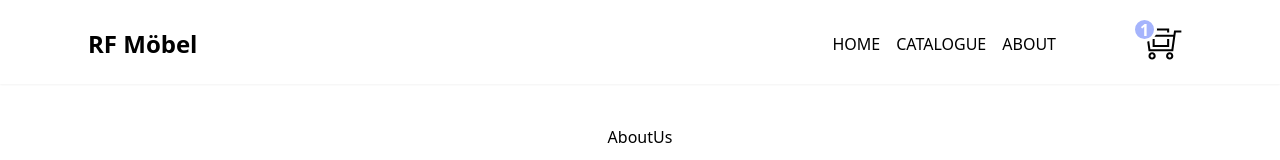
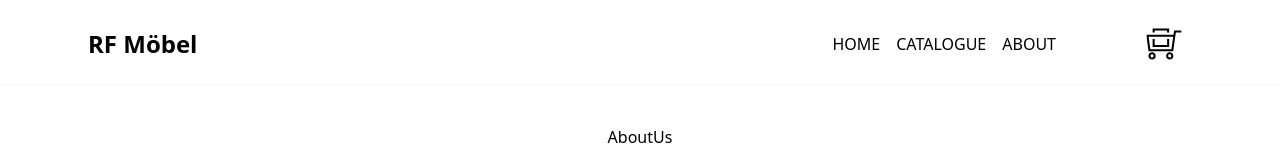
Before and after one commit to IsiNavarro/odin-ShoppingCart, a React (Vite) app: page /about-us in a window 1280 px wide. Shown: the top 160 px of the page. Built offline with nearby package versions, Linux system fonts and the light colour scheme.

Commit message:
Create cartItems state variable. AddItemsToCart

```diff
--- a/src/App.jsx
+++ b/src/App.jsx
@@ -1,9 +1,9 @@
 import Navbar from './components/Navbar';
 import Footer from './components/Footer';
-const App = ({ child }) => {
+const App = ({ child, cartItems }) => {
   return (
     <div>
-      <Navbar />
+      <Navbar cartItems={cartItems} />
       <div className="mt-[100px] lg:mt-[125px] flex items-center justify-center">
         {child}
       </div>
--- a/src/Router.jsx
+++ b/src/Router.jsx
@@ -1,3 +1,4 @@
+import { useState } from 'react';
 import { createBrowserRouter, RouterProvider } from 'react-router-dom';
 
 import App from './App';
@@ -11,20 +12,49 @@ import ErrorPage from './components/ErrorPage';
 import Products from './data/furniture.json';
 
 export const Router = () => {
+  const [cartItems, setCartItems] = useState([]);
+
+  function addItemToCart() {
+    const counter = document.getElementById('product-quantity');
+    const quantity = counter.textContent;
+    if (quantity === '0') return;
+
+    const productID = counter.getAttribute('data-product');
+    console.log(productID);
+    console.log(Products);
+
+    const product = Products.filter(
+      (product) => product.id === Number.parseInt(productID)
+    )[0];
+
+    product.quantity = Number.parseInt(quantity);
+    console.log(product);
+    setCartItems((prevItems) => [...prevItems, product]);
+  }
   const router = createBrowserRouter([
     {
       path: '/',
-      element: <App child={<Home />} />,
+      element: <App cartItems={cartItems} child={<Home />} />,
       errorElement: <ErrorPage />,
     },
     {
       path: 'catalogue',
-      element: <App child={<Catalogue products={Products} />} />,
+      element: (
+        <App cartItems={cartItems} child={<Catalogue products={Products} />} />
+      ),
     },
-    { path: 'about-us', element: <App child={<AboutUs />} /> },
+    {
+      path: 'about-us',
+      element: <App cartItems={cartItems} child={<AboutUs />} />,
+    },
     {
       path: 'product/:productName',
-      element: <App child={<Product products={Products} />} />,
+      element: (
+        <App
+          cartItems={cartItems}
+          child={<Product products={Products} addItemToCart={addItemToCart} />}
+        />
+      ),
     },
   ]);
   return <RouterProvider router={router} />;
--- a/src/components/Navbar.jsx
+++ b/src/components/Navbar.jsx
@@ -4,9 +4,9 @@ import { TfiShoppingCartFull } from 'react-icons/tfi';
 import { FaBarsStaggered } from 'react-icons/fa6';
 import { ImCross } from 'react-icons/im';
 
-const Navbar = () => {
+const Navbar = ({ cartItems }) => {
   const [displayMenu, setDisplayMenu] = useState(false);
-  const itemsInCart = 1;
+  const itemsInCartCounter = cartItems.length;
 
   const toogleHamburger = () => {
     setDisplayMenu(!displayMenu);
@@ -39,9 +39,9 @@ const Navbar = () => {
 
         {/* Cart button */}
         <button className="p-3 flex">
-          {itemsInCart > 0 && (
-            <span className="z-[8] absolute mt-[-11px] ml-[-16px] font-bold text-white border-[3px] border-white rounded-full h-[25px] w-[25px] bg-indigo-300 flex items-center justify-center">
-              {itemsInCart}
+          {itemsInCartCounter > 0 && (
+            <span className="z-[8] text-xs absolute mt-[-11px] ml-[-16px] font-bold text-white border-[3px] border-white rounded-full h-[25px] w-[25px] bg-indigo-300 flex items-center justify-center">
+              {itemsInCartCounter}
             </span>
           )}
           <TfiShoppingCartFull size={32} className="lg:scale-110" />
--- a/src/components/Product.jsx
+++ b/src/components/Product.jsx
@@ -1,7 +1,7 @@
 import { useParams } from 'react-router-dom';
 import { useState } from 'react';
 
-const Product = ({ products }) => {
+const Product = ({ products, addItemToCart }) => {
   const [quantity, setQuantity] = useState(0);
   let { productName } = useParams();
 
@@ -15,16 +15,21 @@ const Product = ({ products }) => {
     setQuantity((prev) => prev + 1);
   }
 
-  const AddingCounter = ({ quantity }) => {
+  const AddingCounter = ({ quantity, addItemToCart }) => {
     return (
-      <div className="flex">
+      <div className="w-full flex flex-col gap-2 self-center">
+        <div className="flex self-center">
           <button
             onClick={handleReduce}
             className="h-10 w-10 bg-gray-100 flex items-center justify-center"
           >
             -
           </button>
-        <div className="h-10 w-10 border-[1px] border-slate-900 flex items-center justify-center">
+          <div
+            id="product-quantity"
+            data-product={product.id}
+            className="h-10 w-10 border-[1px] border-slate-100 flex items-center justify-center"
+          >
             {quantity}
           </div>
           <button
@@ -34,6 +39,13 @@ const Product = ({ products }) => {
             +
           </button>
         </div>
+        <button
+          onClick={addItemToCart}
+          className="w-full bg-gray-950 text-white py-3"
+        >
+          ADD TO CART
+        </button>
+      </div>
     );
   };
 
@@ -41,7 +53,7 @@ const Product = ({ products }) => {
     <section className="max-w-[1000px] px-4 flex items-center justify-center">
       <div className="rounded-md shadow-md p-10 flex flex-col">
         <div>
-          <h2 className="font-bold text-lg">{product.name}</h2>
+          <h2 className="font-bold text-lg">{product.name.toUpperCase()}</h2>
           <h3 className="font-bold">{Number(product.price).toFixed(2)} €</h3>
         </div>
         <img
@@ -54,10 +66,7 @@ const Product = ({ products }) => {
           <h3 className="text-xs font-bold">
             {Number(product.price).toFixed(2)} €
           </h3>
-          <AddingCounter quantity={quantity} />
-          <button className="w-full bg-gray-950 text-white py-3">
-            ADD TO CART
-          </button>
+          <AddingCounter quantity={quantity} addItemToCart={addItemToCart} />
         </div>
       </div>
     </section>
```
Lines whose indentation alone changed are shown as unchanged.
